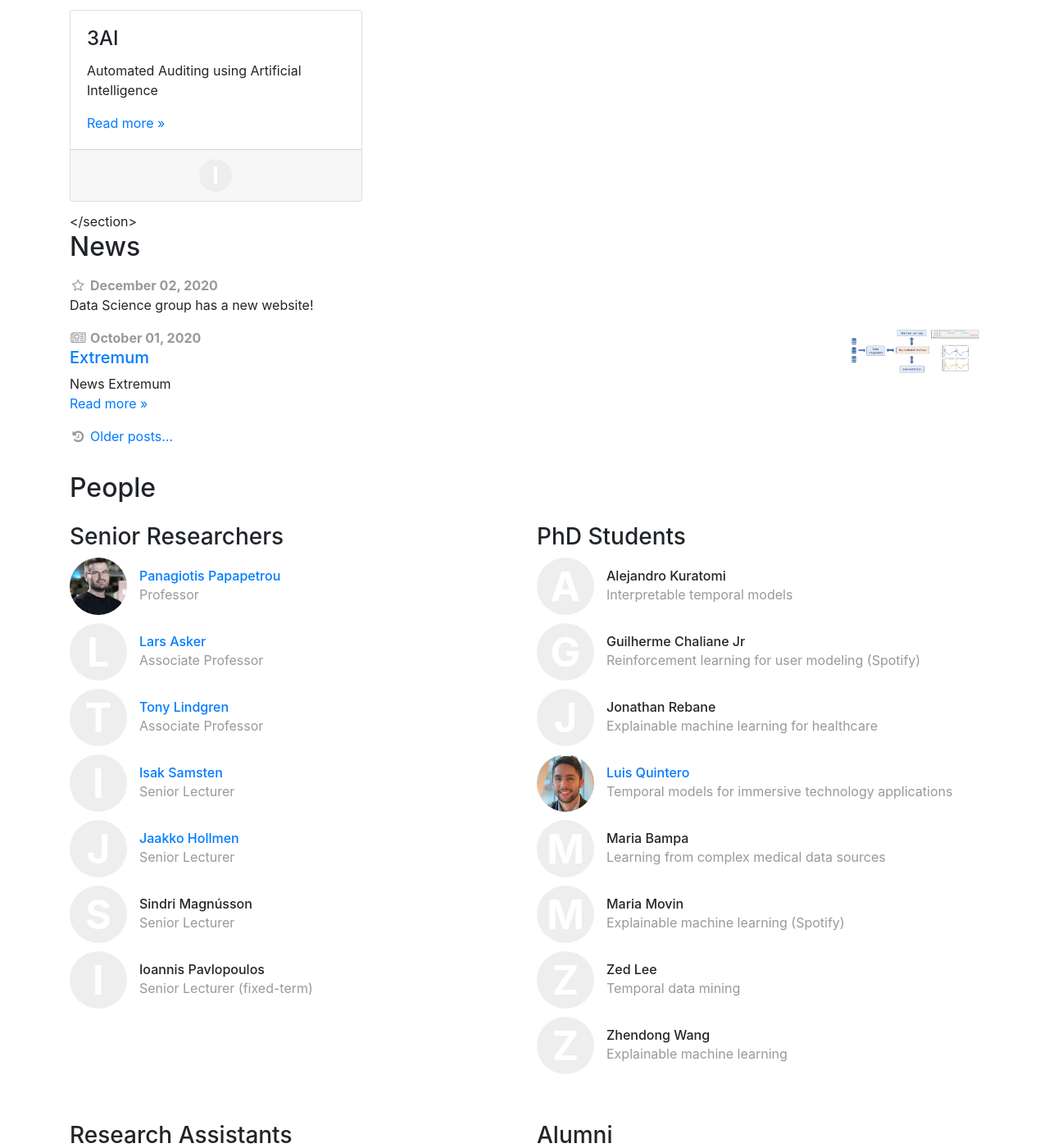
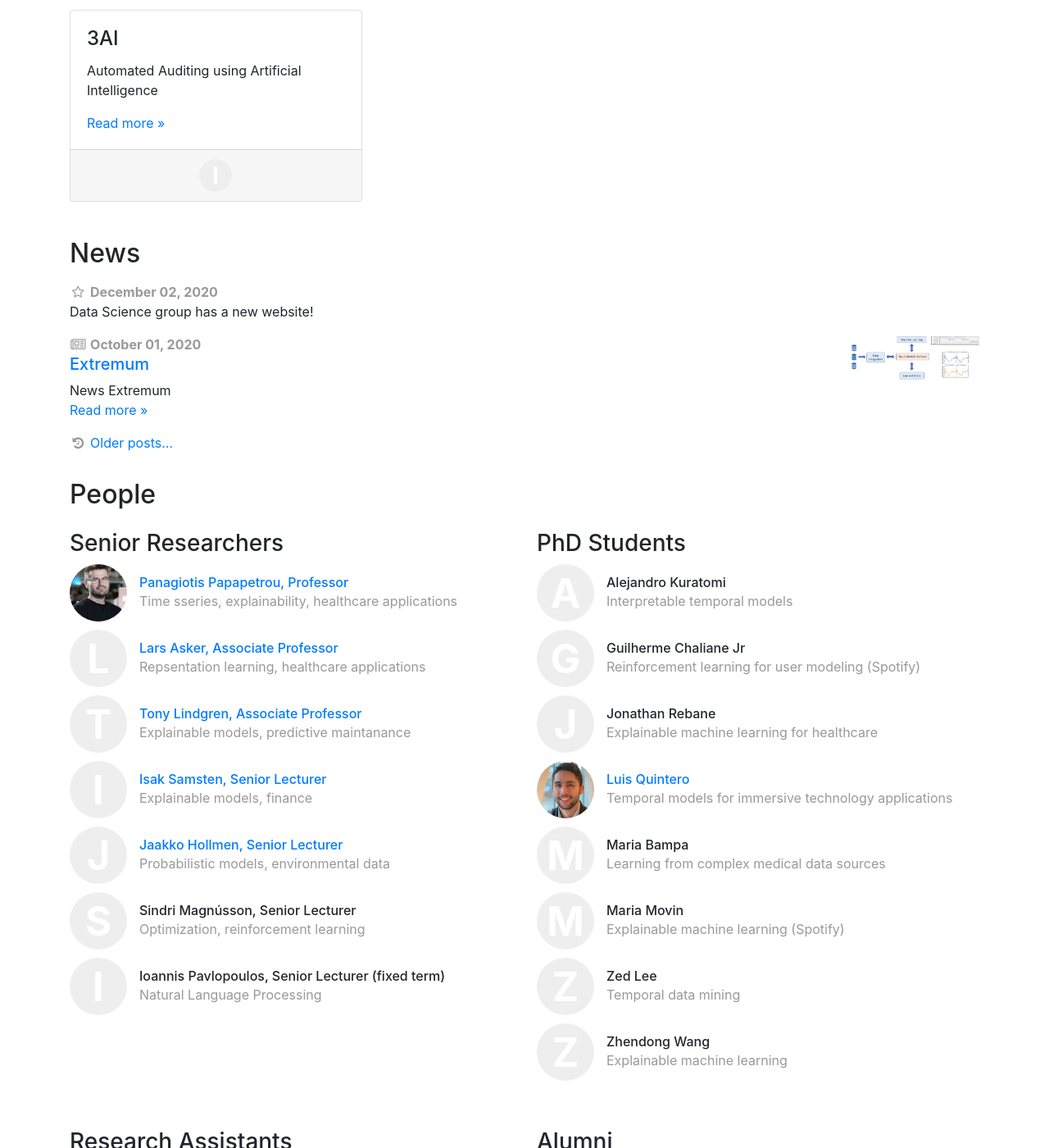
Before and after one commit to dsv-data-science/dsv-data-science.github.io, a Jekyll site: the page built from index.md, in a window 1280 px wide and 1400 px high, scrolled down 1195 px. Shown: the whole window at 82% size. Built offline with Jekyll 4.4.1, drawn with Linux system fonts in a browser that asks for light colours.

Commit message:
panos changes more

```diff
--- a/_data/people.yml
+++ b/_data/people.yml
@@ -1,50 +1,46 @@
 # SENIOR RESEARCHERS (faculty)
 
 Papapetrou:
-    display_name: "Panagiotis Papapetrou"
+    display_name: "Panagiotis Papapetrou, Professor"
     webpage: "http://people.dsv.su.se/~panagiotis/"
     role: faculty
     image: /img/people/panagiotis_papapetrou-266x300.jpg
-    bio: Professor
+    bio: Time sseries, explainability, healthcare applications
 
 Asker:
-    display_name: "Lars Asker"
+    display_name: "Lars Asker, Associate Professor"
     webpage: "http://people.dsv.su.se/~asker/"
     role: faculty
-    bio: Associate Professor
+    bio: Repsentation learning, healthcare applications
 
 Lindgren:
-    display_name: "Tony Lindgren"
+    display_name: "Tony Lindgren, Associate Professor"
     webpage: "https://people.dsv.su.se/~tony/"
     role: faculty
-    bio: Associate Professor
+    bio: Explainable models, predictive maintanance
 
 Samsten:
-    display_name: "Isak Samsten"
+    display_name: "Isak Samsten, Senior Lecturer"
     webpage: "https://people.dsv.su.se/~isak-kar/"
     github: isaksamsten
     role: faculty
-    bio: Senior Lecturer
-
-Karlsson:
-    display_name: "Isak Samsten"
-    webpage: "https://people.dsv.su.se/~isak-kar/"
+    bio: Explainable models, finance
 
 Hollmen:
-    display_name: "Jaakko Hollmen"
+    display_name: "Jaakko Hollmen, Senior Lecturer"
     webpage: "https://users.ics.aalto.fi/jhollmen/"
     role: faculty
-    bio: Senior Lecturer
+    bio: Probabilistic models, environmental data
 
 Magnusson:
-    display_name: "Sindri Magnússon"
+    display_name: "Sindri Magnússon, Senior Lecturer"
     role: faculty
-    bio: Senior Lecturer
+    bio: Optimization, reinforcement learning
 
 Pavlopoulos:
-    display_name: "Ioannis Pavlopoulos"
+    display_name: "Ioannis Pavlopoulos, Senior Lecturer (fixed term)"
     role: faculty
-    bio: Senior Lecturer (fixed-term)
+    bio: Natural Language Processing
 
 # PhD Students (phd)
 
--- a/index.md
+++ b/index.md
@@ -47,6 +47,7 @@ role-tables:
    </p>
 
 <p>  A selection of our ongoing projects can be found below. For a list of all ongoing and completed projects of our group you can refer to our projects page.
+</p>
 
 <div class="card-columns">
         {% comment %}
@@ -60,6 +61,7 @@ role-tables:
             {% endif %}
         {% endfor %}
     </div>
+
 </section>
 
 
```
